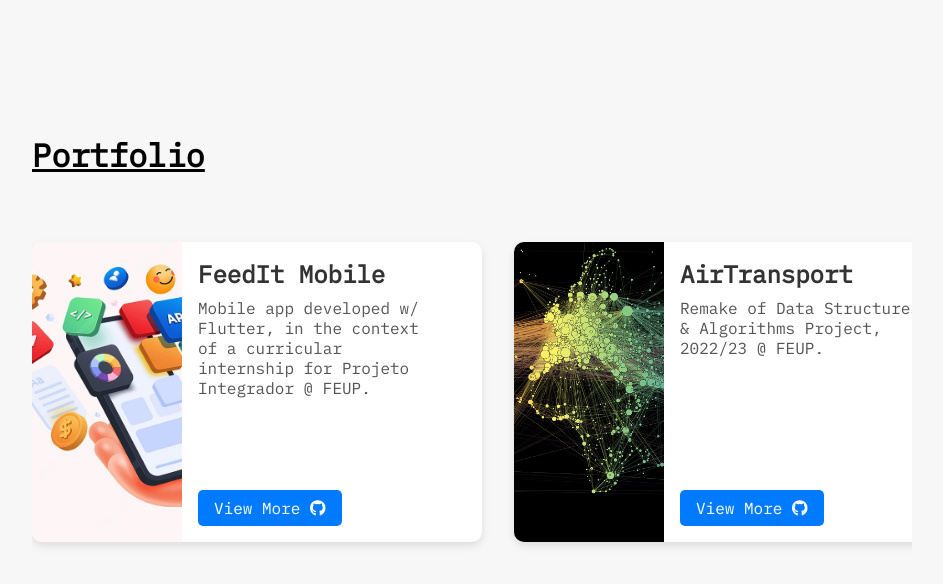
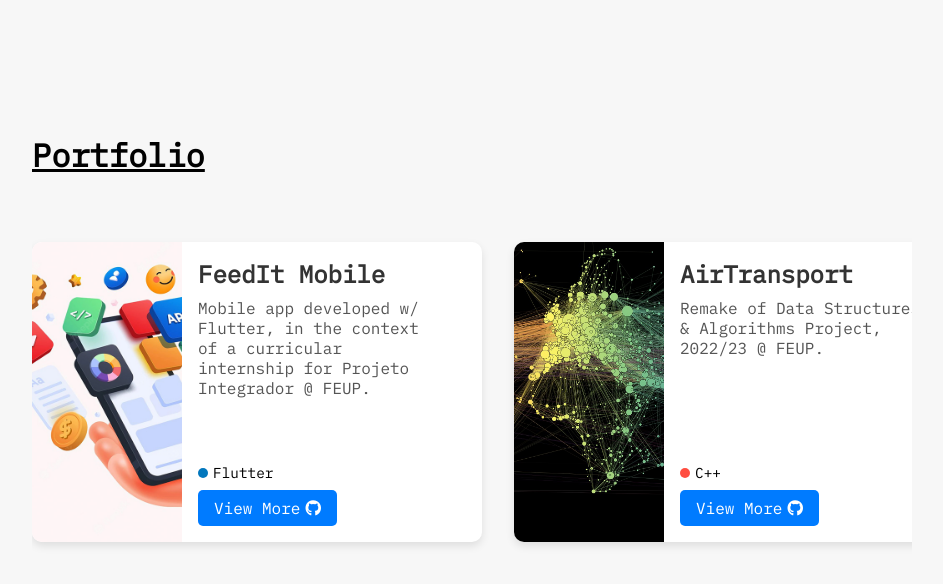
Before and after one commit to jmffelisberto/Showroom, a website: page index.html in a window 1280 px wide. Shown: the part 1878-2462 px from the top of the page, without its empty margins (268-1211 px from the left). Drawn offline with Linux system fonts and the light colour scheme; a web font is replaced by a local one.

Commit message:
final project cards

```diff
--- a/css/styles.css
+++ b/css/styles.css
@@ -712,3 +712,40 @@
     bottom: 10px;
   }
 }
+
+/* Tag */
+
+.card-footer {
+  margin-top: auto; /* Pushes the footer to the bottom of the card */
+  display: flex;
+  flex-direction: column;
+  align-items: start; /* Align content to the start of the container */
+  gap: 0.5rem; /* Space between the tag and button */
+}
+
+.project-tag {
+  display: flex;
+  align-items: center;
+}
+
+.dot {
+  display: inline-block;
+  width: 10px;
+  height: 10px;
+  border-radius: 50%;
+  margin-right: 5px;
+}
+
+.language {
+  font-size: 0.9rem;
+  color: #010101;
+}
+
+.card-button {
+  font-size: 1rem;
+  color: #ffffff;
+  text-decoration: none;
+  display: inline-flex;
+  align-items: center;
+  gap: 5px;
+}
--- a/index.html
+++ b/index.html
@@ -107,11 +107,17 @@
                 <div class="card-text">
                   <div class="card-content">
                     <h2 class="card-title">FeedIt Mobile</h2>
-                    <p class="card-description">Mobile app developed w/ Flutter, in the context of a curricular internship for Projeto Integrador @ FEUP.</p>
+                    <p class="card-description">Mobile app developed w/ Flutter, in the context of a curricular internship for Projeto Integrador @ <a href="https://www.up.pt/portal/pt/feup/" target="_blank" class="hidden-link">FEUP</a>.</p>
+                  </div>
+                  <div class="card-footer">
+                    <div class="project-tag">
+                      <span class="dot" style="background-color: #0277BD;"></span>
+                      <span class="language">Flutter</span>
                     </div>
                     <a href="https://github.com/jmffelisberto/FeedItMobile" target="_blank" class="card-button">
                       View More <i class="fab fa-github"></i>
                     </a>
+                  </div>
                 </div>
               </div>
               <!-- Project Card 2 -->
@@ -120,11 +126,17 @@
                 <div class="card-text">
                   <div class="card-content">
                     <h2 class="card-title">AirTransport</h2>
-                    <p class="card-description">Remake of Data Structures & Algorithms Project, 2022/23 @ FEUP.</p>
+                    <p class="card-description">Remake of Data Structures & Algorithms Project, 2022/23 @ <a href="https://www.up.pt/portal/pt/feup/" target="_blank" class="hidden-link">FEUP</a>.</p>
+                  </div>
+                  <div class="card-footer">
+                    <div class="project-tag">
+                      <span class="dot" style="background-color: #ff4d40;"></span>
+                      <span class="language">C++</span>
                     </div>
                     <a href="https://github.com/jmffelisberto/AirTransport" target="_blank" class="card-button">
                       View More <i class="fab fa-github"></i>
                     </a>
+                  </div>
                 </div>
               </div>
               <!-- Project Card 3 -->
@@ -133,11 +145,17 @@
                 <div class="card-text">
                   <div class="card-content">
                     <h2 class="card-title">Pacxon</h2>
-                    <p class="card-description">Java game developed w/ Lanterna in the scope of Software Design & Test Lab, 2023/24 @ FEUP.</p>
+                    <p class="card-description">Java game developed w/ Lanterna in the scope of Software Design & Test Lab, 2023/24 @ <a href="https://www.up.pt/portal/pt/feup/" target="_blank" class="hidden-link">FEUP</a>.</p>
+                  </div>
+                  <div class="card-footer">
+                    <div class="project-tag">
+                      <span class="dot" style="background-color: #6d360a;"></span>
+                      <span class="language">Java</span>
                     </div>
                     <a href="https://github.com/jmffelisberto/Pacxon" target="_blank" class="card-button">
                       View More <i class="fab fa-github"></i>
                     </a>
+                  </div>
                 </div>
               </div>
               <!-- Project Card 4 -->
@@ -148,9 +166,23 @@
                     <h2 class="card-title">Showroom</h2>
                     <p class="card-description">Personal Web Portfolio to showcase academic path, skills and interests.</p>
                   </div>
+                  <div class="card-footer">
+                    <div class="project-tag">
+                      <span class="dot" style="background-color: #ff7300;"></span>
+                      <span class="language">HTML</span>
+                    </div>
+                    <div class="project-tag">
+                      <span class="dot" style="background-color: #7700ff;"></span>
+                      <span class="language">CSS</span>
+                    </div>
+                    <div class="project-tag">
+                      <span class="dot" style="background-color: #ffd000;"></span>
+                      <span class="language">JavaScript</span>
+                    </div>
                     <a href="https://github.com/jmffelisberto/Showroom" target="_blank" class="card-button">
                       View More <i class="fab fa-github"></i>
                     </a>
+                  </div>
                 </div>
               </div>
             </div>
```
Lines whose indentation alone changed are shown as unchanged.
